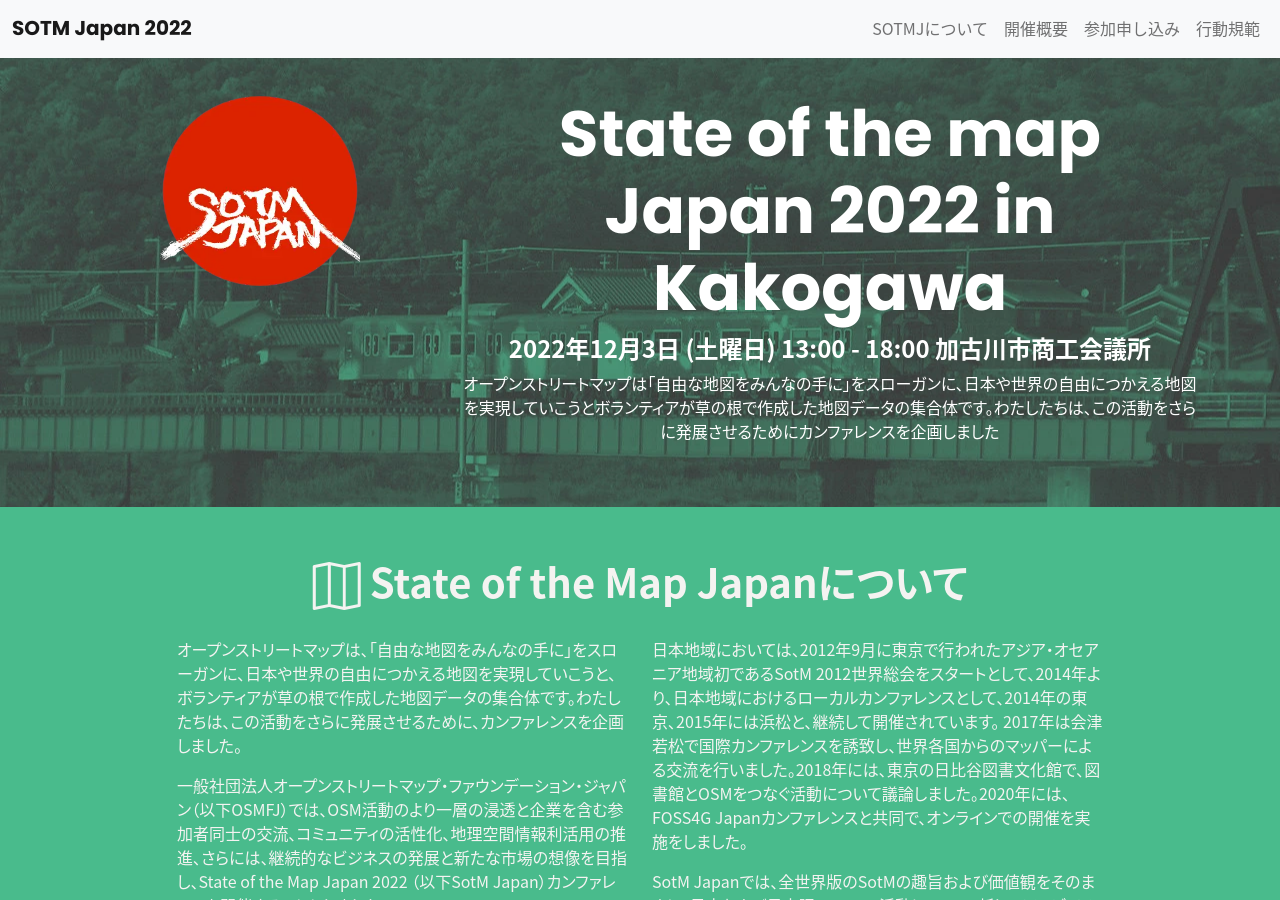
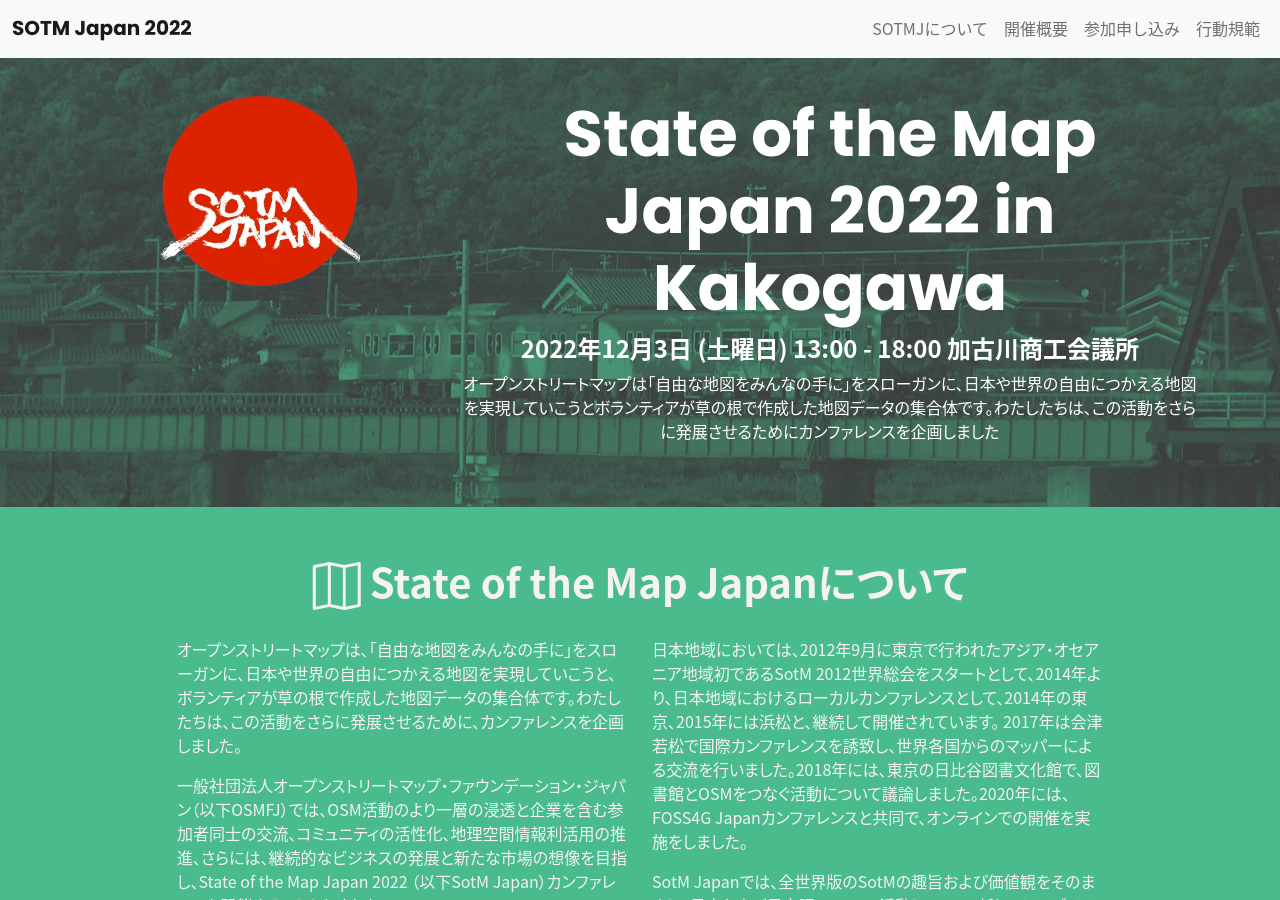
Before and after one commit to osmfj/sotmjp2022, a Jekyll site: the page built from index.md, in a window 1280 px wide and 900 px high. Built offline with Jekyll 4.4.1, drawn with Linux system fonts in a browser that asks for light colours; some of the changed text lies outside the part shown.

Commit message:
update bug/fix

```diff
--- a/_config.yml
+++ b/_config.yml
@@ -9,7 +9,7 @@ event:
   date: 2022年12月3日
   dayofweek: 土曜日
   time: 13:00 - 18:00
-  venue: 加古川市商工会議所
+  venue: 加古川商工会議所
   zip: 675-0064
   address: 兵庫県加古川市加古川町溝之口800
   lat: 34.76448
--- a/_includes/nav.html
+++ b/_includes/nav.html
@@ -16,7 +16,7 @@
           <li class="nav-item"><a href="/#about" class="nav-link">SOTMJについて</a></li>
           <li class="nav-item"><a href="/#event-outline" class="nav-link">開催概要</a></li>
           <li class="nav-item"><a href="/#about" class="nav-link">参加申し込み</a></li>
-          <li class="nav-item"><a href="/coc/" class="nav-link">行動規範</a></li>
+          <li class="nav-item"><a href="./coc/" class="nav-link">行動規範</a></li>
         </ul>
       </div>
     </div>
--- a/index.md
+++ b/index.md
@@ -1,5 +1,5 @@
 ---
-title: State of the map Japan 2022 in Kakogawa
+title: State of the Map Japan 2022 in Kakogawa
 layout: home
 ---
 
--- a/page.html
+++ b/page.html
@@ -5,7 +5,7 @@
   <meta charset="UTF-8">
   <meta http-equiv="X-UA-Compatible" content="IE=edge">
   <meta name="viewport" content="width=device-width, initial-scale=1.0">
-  <title>State of the map Japan 2022</title>
+  <title>State of the Map Japan 2022</title>
   <link rel="preconnect" href="https://fonts.googleapis.com">
   <link rel="preconnect" href="https://fonts.gstatic.com" crossorigin>
   <link rel="stylesheet" href="css/bootstrap-5.2.1/css/bootstrap.min.css">
```
Also changed, not shown: README.md.
